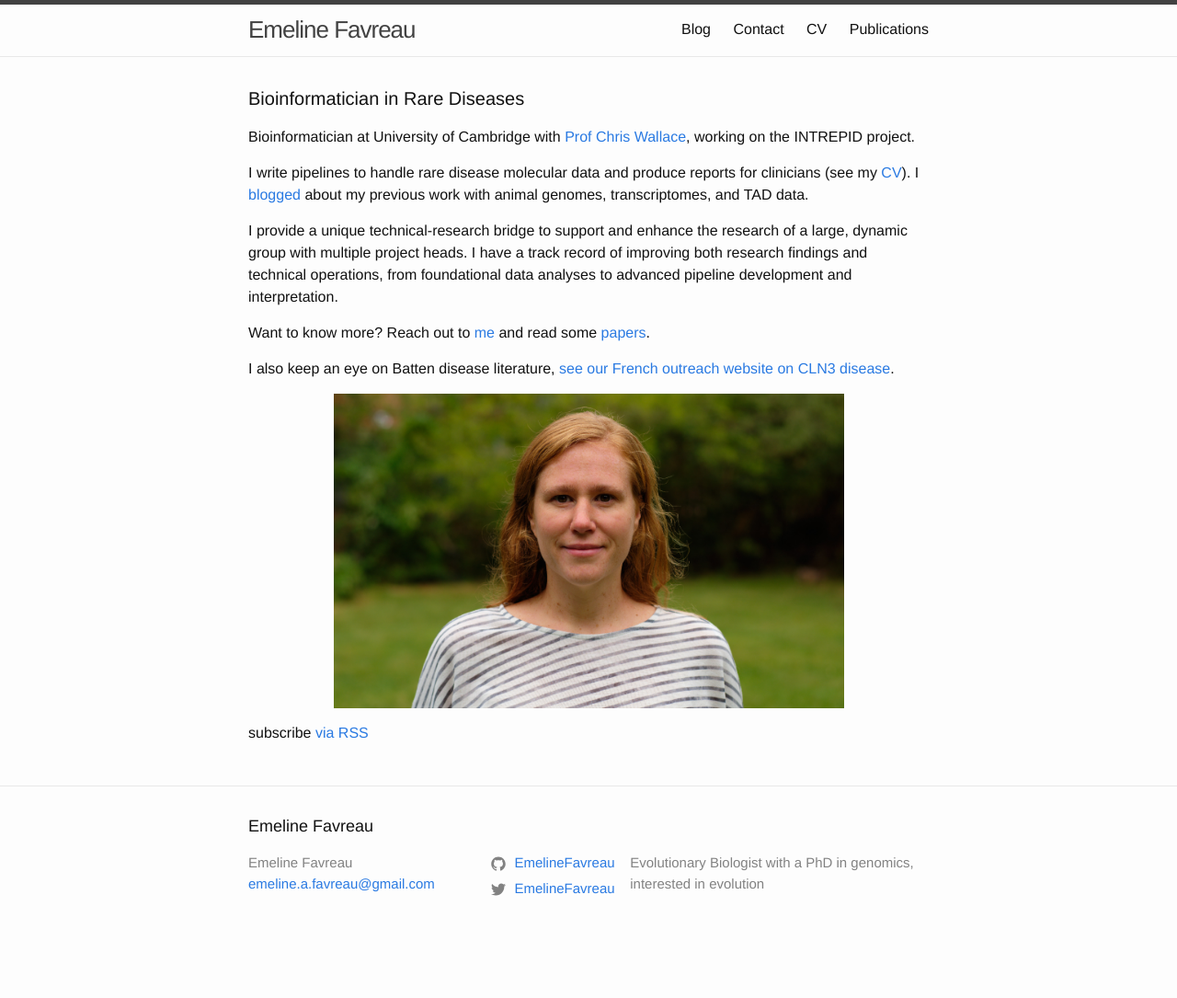
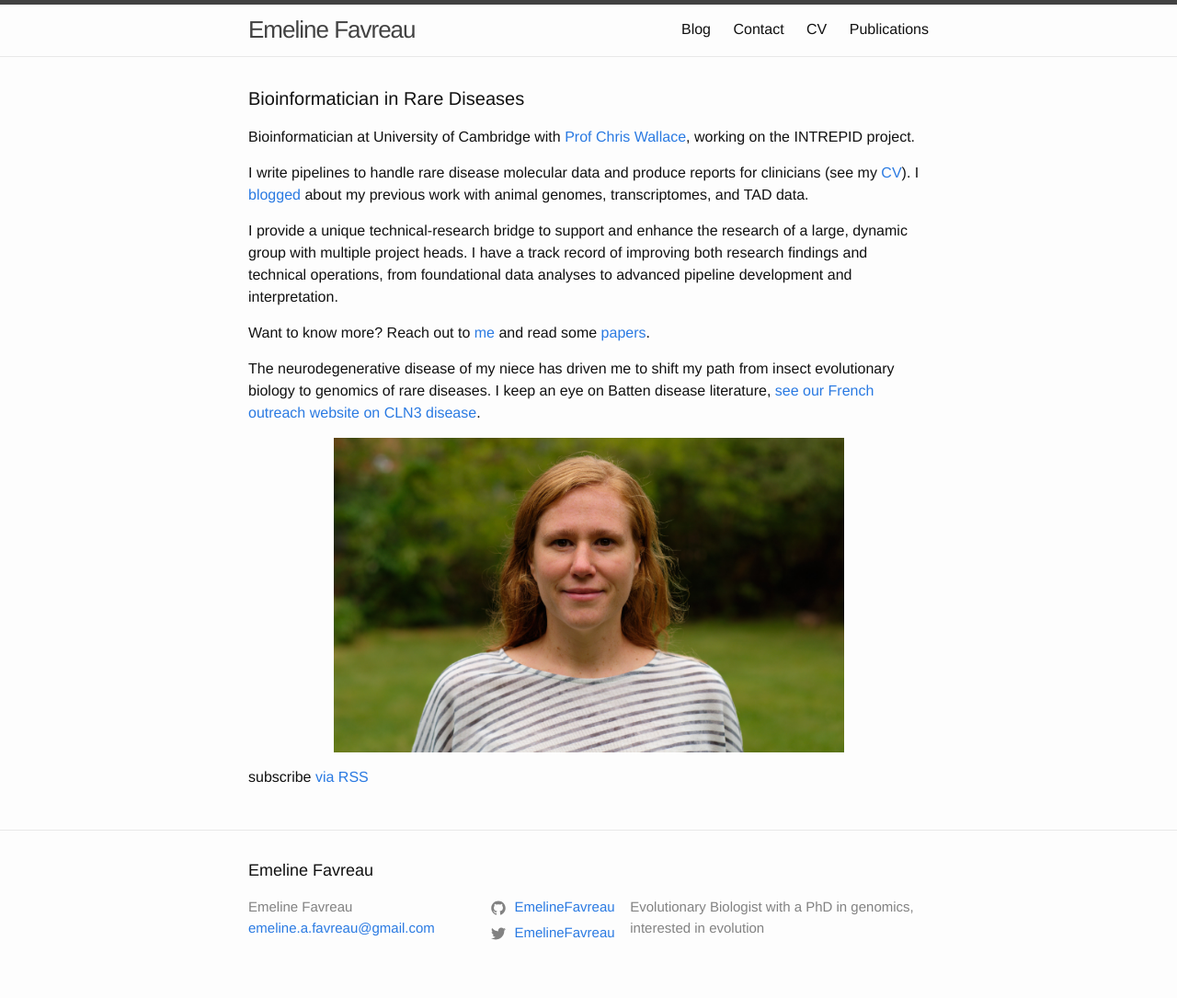
Before and after one commit to EmelineFavreau/EmelineFavreau.github.io, a Jekyll site: the page built from index.md, in a window 1280 px wide. Shown: the whole page at 92% size. Built offline with Jekyll 4.4.1, drawn with Linux system fonts in a browser that asks for light colours; before the commit the page ends 1037 px from its top, so only the background shows below that.

Commit message:
mentioning path change

```diff
--- a/index.md
+++ b/index.md
@@ -14,6 +14,6 @@ I provide a unique technical-research bridge to support and enhance the research
 
 Want to know more? Reach out to [me](https://emelinefavreau.github.io/contact/) and read some [papers](https://emelinefavreau.github.io/publications/).
 
-I also keep an eye on Batten disease literature, [see our French outreach website on CLN3 disease](http://cln.jmfavreau.info/index.html).
+The neurodegenerative disease of my niece has driven me to shift my path from insect evolutionary biology to genomics of rare diseases. I keep an eye on Batten disease literature, [see our French outreach website on CLN3 disease](http://cln.jmfavreau.info/index.html).
 
 ![Emeline Favreau head and shoulder picture](assets/dr_emeline_favreau_DSCF0933_20-09-24.jpg)
```
